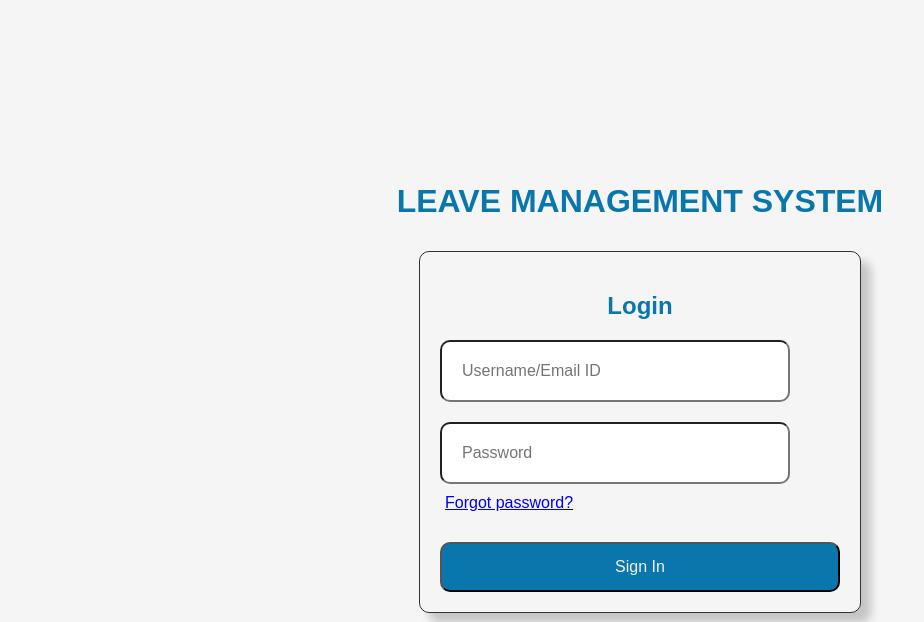
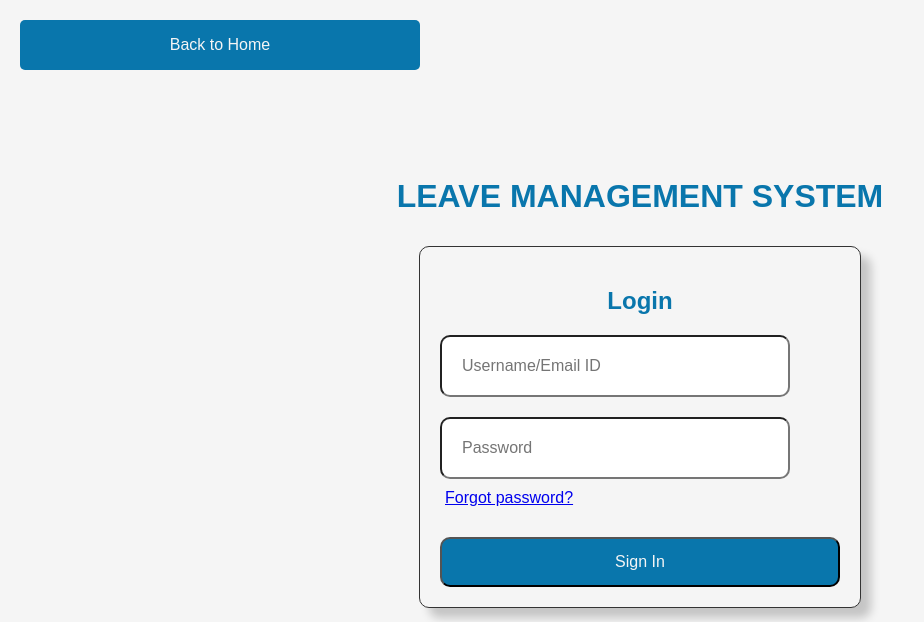
Before and after one commit to anashwara1/LeaveManagementSystem, a Django app: page /login/ in a window 1280 px wide. Shown: the top 622 px of the page, without its empty margins (0-924 px from the left). Run offline with Django 4.2, Linux system fonts and the light colour scheme.

Commit message:
back to home button is added , redirects to landing page

```diff
--- a/LMS/static/css/login.css
+++ b/LMS/static/css/login.css
@@ -74,3 +74,21 @@ button {
     margin-left: 80px;
     margin-top: 10px;
 }
+
+.back-button {
+    background-color: rgb(9, 118, 172);
+    color: whitesmoke;
+    padding: 10px;
+    border: none;
+    border-radius: 5px;
+    margin: 10px;
+    cursor: pointer;
+    text-decoration: none;
+    position: absolute;
+    top: 10px;
+    left: 10px;
+}
+
+.back-button:hover {
+    background-color: #09617c;
+}
--- a/LMS/templates/login.html
+++ b/LMS/templates/login.html
@@ -19,6 +19,8 @@
             <button>Sign In</button><br>
         </div>
     </form>
+ <a href="{% url 'landingPage' %}"><button class="back-button">Back to Home</button></a>
+
     {% if messages %}
         <ul class="messages">
             {% for message in messages %}
```
